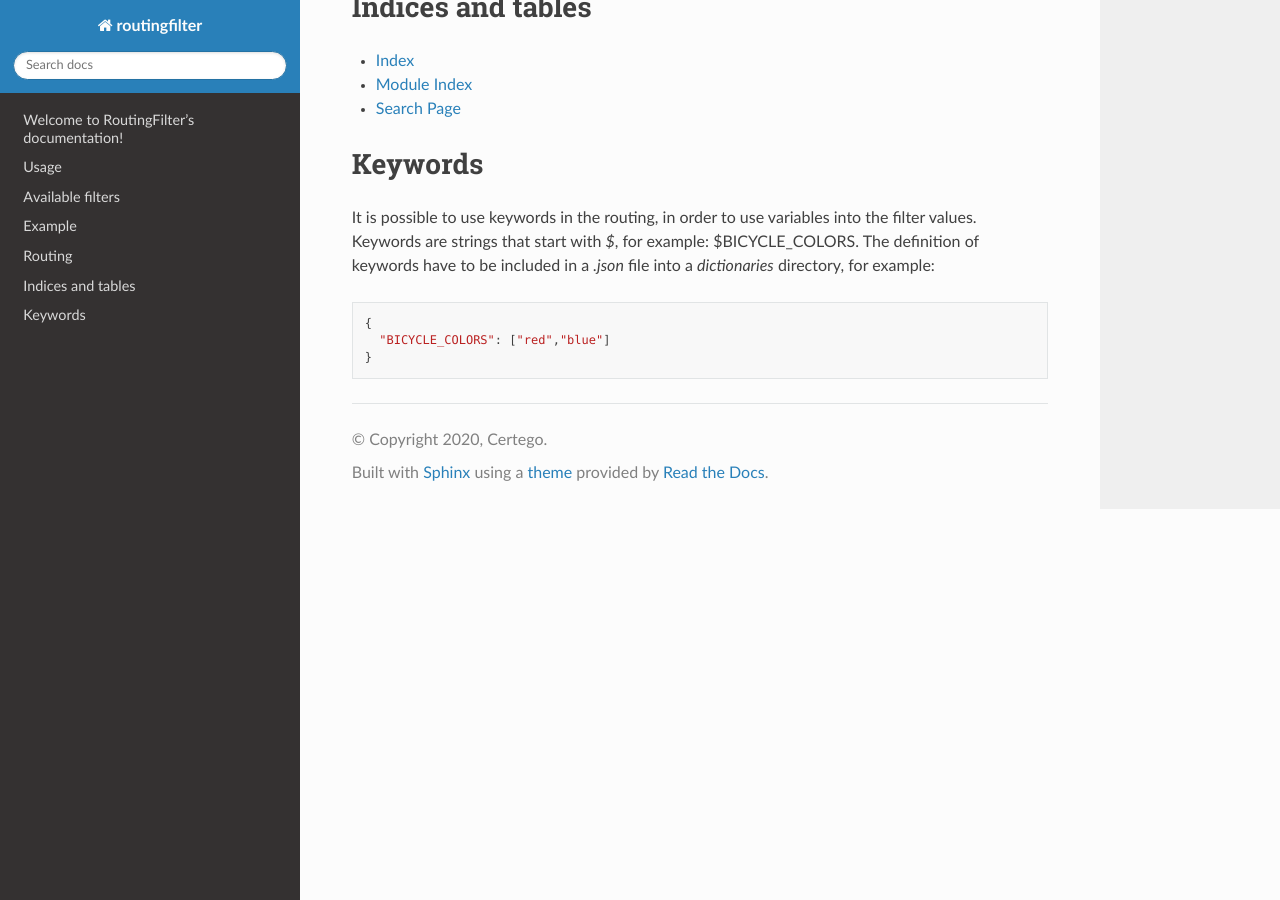
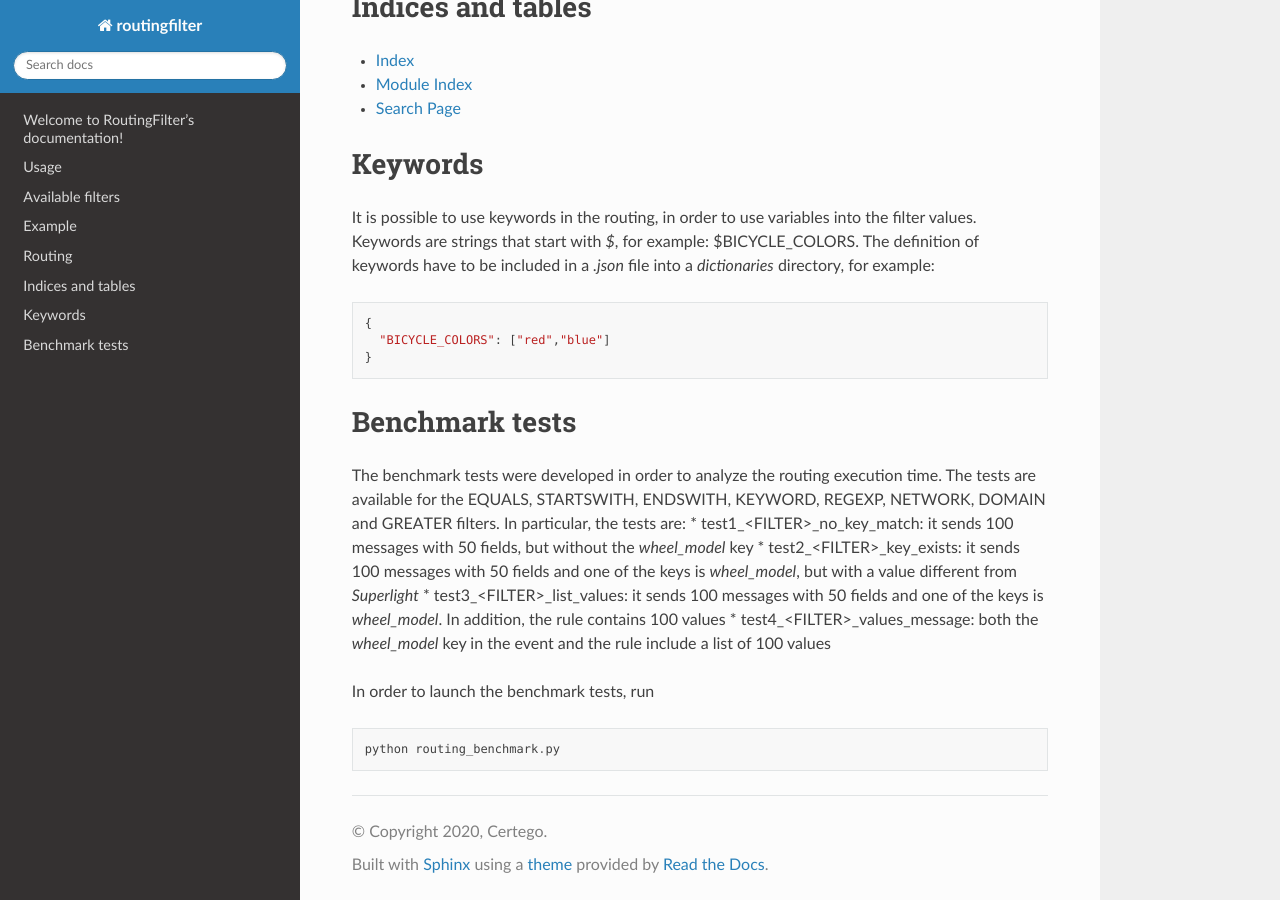
Before and after one commit to certego/RoutingFilter, a Sphinx documentation site: the page built from docs/index.rst, in a window 1280 px wide and 900 px high, scrolled down 3420 px. Built offline with Sphinx 7.4.7 and the Read the Docs theme 2.0.0, drawn with Linux system fonts in a browser that asks for light colours.

Commit message:
Added benchmark test to the doc

```diff
--- a/docs/index.rst
+++ b/docs/index.rst
@@ -166,3 +166,17 @@ The definition of keywords have to be included in a `.json` file into a `diction
   {
     "BICYCLE_COLORS": ["red","blue"]
   }
+
+Benchmark tests
+==================
+The benchmark tests were developed in order to analyze the routing execution time.
+The tests are available for the EQUALS, STARTSWITH, ENDSWITH, KEYWORD, REGEXP, NETWORK, DOMAIN and GREATER filters.
+In particular, the tests are:
+* test1_<FILTER>_no_key_match: it sends 100 messages with 50 fields, but without the `wheel_model` key
+* test2_<FILTER>_key_exists: it sends 100 messages with 50 fields and one of the keys is `wheel_model`, but with a value different from `Superlight`
+* test3_<FILTER>_list_values: it sends 100 messages with 50 fields and one of the keys is `wheel_model`. In addition, the rule contains 100 values
+* test4_<FILTER>_values_message: both the `wheel_model` key in the event and the rule include a list of 100 values
+
+In order to launch the benchmark tests, run ::
+
+  python routing_benchmark.py
```
